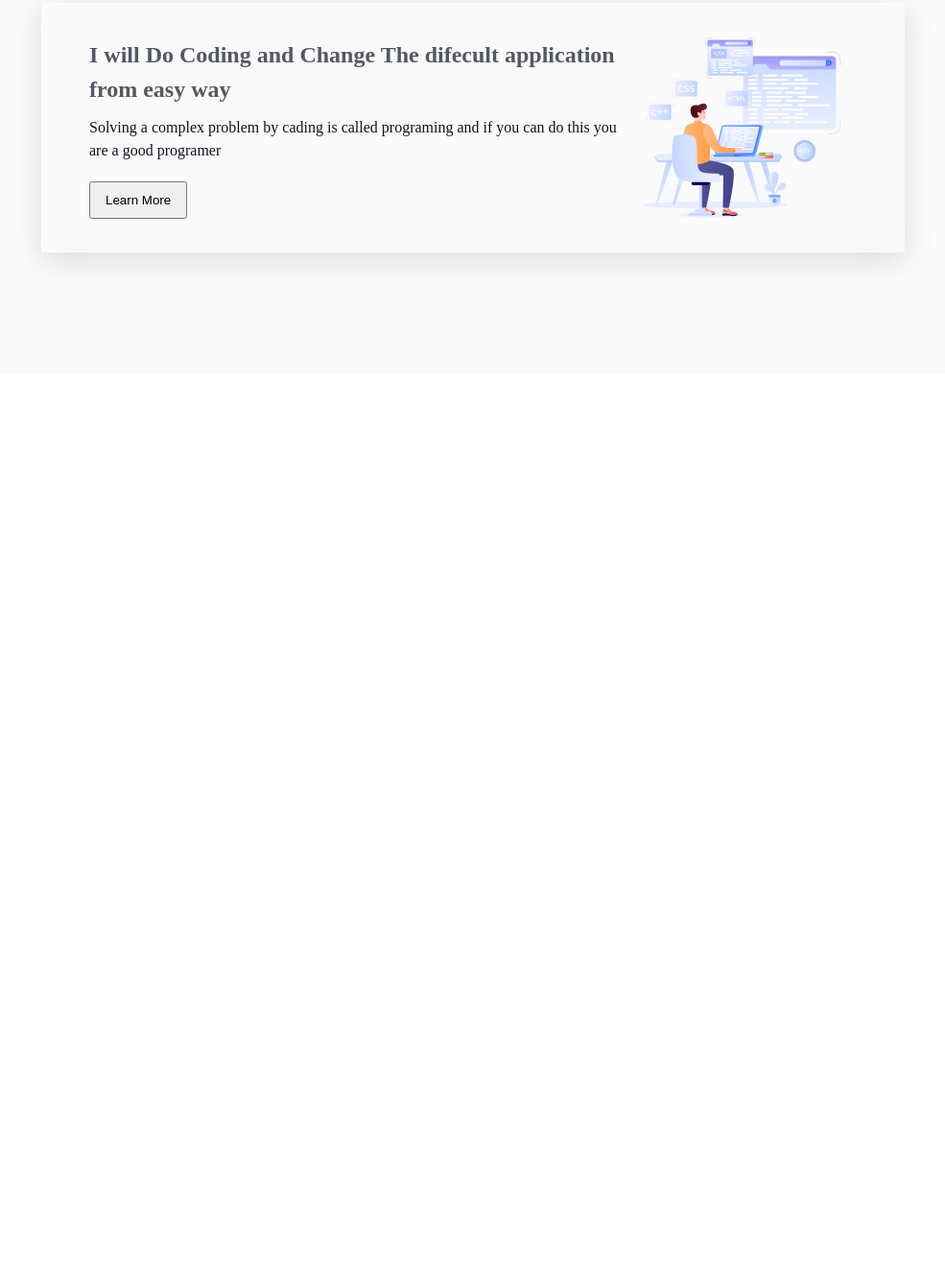
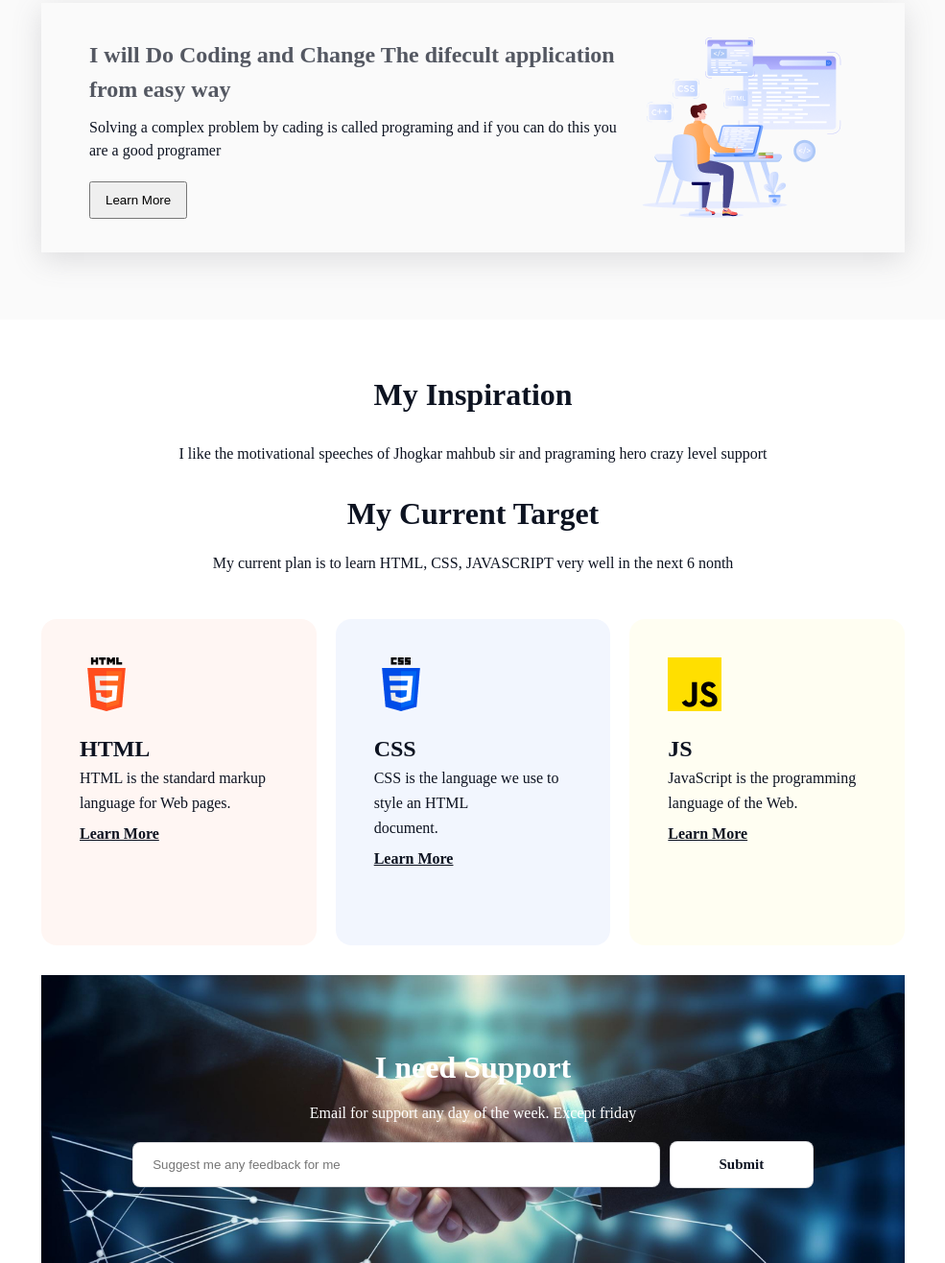
Before and after one commit to ActiveShayun/Assinement-1, a plain HTML site: page idex.html in a window 1280 px wide. Shown: the part 1430-2746 px from the top of the page at 96% size, without its empty margins (147-1132 px from the left). Before the commit the page ends 1880 px from the top, so only its background shows below. Drawn offline with Linux system fonts and the light colour scheme; a web font is replaced by a local one.

Commit message:
100% done project

```diff
--- a/idex.html
+++ b/idex.html
@@ -19,7 +19,10 @@
     </header>
 
     <!-- main section start -->
-     <main class="main-contant">
+     <main>
+
+        <section class="main-contant">
+
             <h2>Why Web Development??</h2>
         <p>As many pompanies are moving towards the wev , I think the demand for wev site craetion will increase in the next three to four years</p>
 
@@ -43,6 +46,7 @@
        </section>
         <!-- first section closed -->
 
+
          <!-- second section start -->
        <section class="second-section">
 
@@ -62,6 +66,7 @@
         </section>
                   <!-- second section closed -->
 
+
                  <!-- third section start -->
                  <section class="third-section">
                     <div class="third-contant-box">
@@ -79,9 +84,64 @@
                      <!-- third section closed -->
 
 
-     </main>
-    <!-- main section start -->
+        </section>
 
 
+
+
+
+                     <section class="Inspiration">
+                        <h6>My Inspiration</h6>
+                        <p>I like the motivational speeches of Jhogkar mahbub sir and pragraming hero crazy level support</p>
+
+                     </section>
+
+   <!-- section-5 start  -->
+                     <section class="five-contant-section">
+                          <h3>My Current Target</h3>
+                          <p>My current plan is to learn HTML, CSS, JAVASCRIPT very well in the next 6 nonth</p>
+
+                          <div class="programing-skill-box box-color-1">
+                            <div class="child-skill-box">
+                                <img src="assets/html.png" alt="">
+                                <h2>HTML</h2>
+                                <p>HTML is the standard markup language for Web pages.</p>
+                                <a href="">Learn More</a>
+                            </div>
+
+                            <div class="child-skill-box box-color-2">
+                                <img src="assets/css.png" alt="">
+                               <h2>CSS</h2>
+                               <p>CSS is the language we use to style an HTML <br> document.</p>
+                               <a href="">Learn More</a>
+                            </div>
+
+                            <div class="child-skill-box box-color-3">
+                        <img src="assets/js.png" alt="">
+                        <h2>JS</h2>
+                        <P>JavaScript is the programming language of the  Web.</P>
+                        <a href="">Learn More</a>
+                            </div>
+                          </div>
+
+                     </section>
+
+                     <!-- section-5 closed  -->
+
+
+     </main>
+    <!-- main section closed -->
+
+    <!-- footer section -->
+   <footer class="footer-section">
+    <h6>I need Support</h6>
+    <p>Email for support any day of the week. Except friday</p>
+
+    <form action="">
+        <input type="text" placeholder="Suggest me any feedback for me">
+        <input type="button" value="Submit">
+    </form>
+
+   </footer>
 </body>
 </html>
--- a/style/style.css
+++ b/style/style.css
@@ -77,7 +77,6 @@ body{
 
 .main-contant{
     width: 1100px;
-    height: 1200px;
     background: rgba(13, 19, 33, 0.02);
     margin: 60px auto;
     padding: 80px 97px;
@@ -226,11 +225,166 @@ body{
     text-align: left;
     margin-bottom: 20px;
   }
-/*
-  .third-text-box .hrader-btn{
-    margin-top: 0;
-  } */
+
+  /* inspiresion */
+  .Inspiration{
+    margin-top: 60px;
+    text-align: center;
+
+  }
+
+  .Inspiration h6{
+    color: rgb(13, 19, 33);
+    font-family: Azeret Mono;
+    font-size: 32px;
+    font-weight: 800;
+    line-height: 37px;
+    margin-bottom: 30px;
+  }
+
+  .Inspiration p{
+    color: rgb(13, 19, 33);
+    font-family: Azeret Mono;
+    font-size: 16px;
+    font-weight: 400;
+    line-height: 26px;
+  }
+
+  /* five contant section stylings */
+
+  .five-contant-section{
+    height: 530px;
+    display: flex;
+    justify-content: center;
+    align-items: center;
+    flex-direction: column;
+
+  }
+
+  .five-contant-section h3{
+    color: rgb(13, 19, 33);
+    font-family: Azeret Mono;
+    font-size: 32px;
+    font-weight: 800;
+    line-height: 37px;
+    margin-bottom: 20px;
+  }
+  .five-contant-section p{
+    color: rgb(13, 19, 33);
+    font-family: Azeret Mono;
+    font-size: 16px;
+    font-weight: 400;
+    line-height: 26px;
+    margin-bottom: 25px;
+  }
+
+  .programing-skill-box{
+    display: flex;
+    width: 900px;
+    gap: 20px;
+    margin-top: 20px;
+  }
+
+
+  .child-skill-box{
+    border-radius: 16px;
+    background: rgba(255, 76, 30, 0.05);
+    width: 320px;
+    height: 340px;
+    padding: 40px;
+    text-align: left;
+  }
+
+  .child-skill-box h2{
+    color: rgb(13, 19, 33);
+   font-family: Azeret Mono;
+   font-size: 24px;
+   font-weight: 800;
+   line-height: 36px;
+   text-align: left;
+   margin-top: 16px;
 
 
 
-  .
+  }
+
+  .child-skill-box p{
+    color: rgb(13, 19, 33);
+   font-family: Azeret Mono;
+   font-size: 16px;
+   font-weight: 400;
+   line-height: 26px;
+   text-align: left;
+   margin-bottom: 10px;
+  }
+
+  .child-skill-box a{
+    color: rgb(13, 19, 33);
+   font-family: Azeret Mono;
+   font-size: 16px;
+   font-weight: 700
+  }
+
+  .box-color-2{
+    border-radius: 16px;
+    background: rgba(0, 76, 232, 0.05);
+  }
+
+  .box-color-3{
+    border-radius: 16px;
+    background: rgba(255, 223, 0, 0.05);
+  }
+
+
+/* footer */
+
+.footer-section{
+    width: 900px;
+    height: 300px;
+    background-image: url('../assets/handshake.jpg');
+    background-size: cover;
+    background-position: center;
+    background-repeat: no-repeat;
+    margin: 0 auto;
+    display: flex;
+    flex-direction: column;
+    align-items: center;
+    justify-content: center;
+
+
+}
+
+.footer-section h6{
+    color: rgb(255, 255, 255);
+    font-family: Azeret Mono;
+    font-size: 32px;
+    font-weight: 700;
+    margin-bottom: 20px;
+}
+
+.footer-section p{
+    color: rgb(255, 255, 255);
+   font-family: Azeret Mono;
+   font-size: 16px;
+   font-weight: 400;
+   margin-bottom: 20px;
+}
+
+.footer-section input{
+    border: 1px solid rgba(13, 19, 33, 0.15);
+    border-radius: 8px;
+    background: rgb(255, 255, 255);
+    padding: 15px 20px;
+    width: 550px;
+}
+.footer-section input[type=button]{
+    border: 1px solid rgba(13, 19, 33, 0.15);
+    border-radius: 8px;
+    background: rgb(255, 255, 255);
+    padding: 15px 20px;
+    width: 150px;
+    color: rgb(13, 19, 33);
+    font-family: Azeret Mono;
+    font-size: 15px;
+    font-weight: 600;
+}
```
Lines whose indentation alone changed are shown as unchanged.
